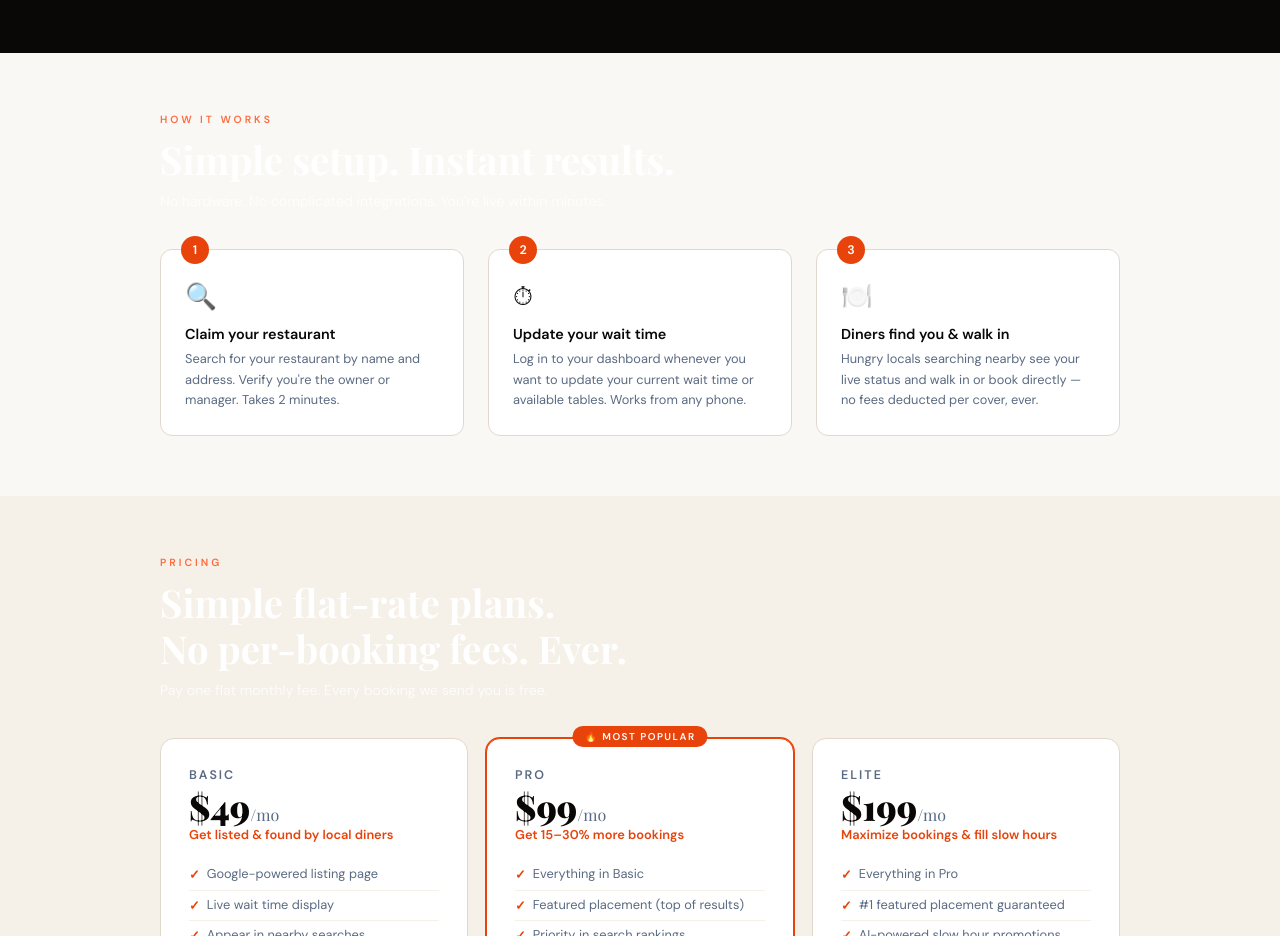
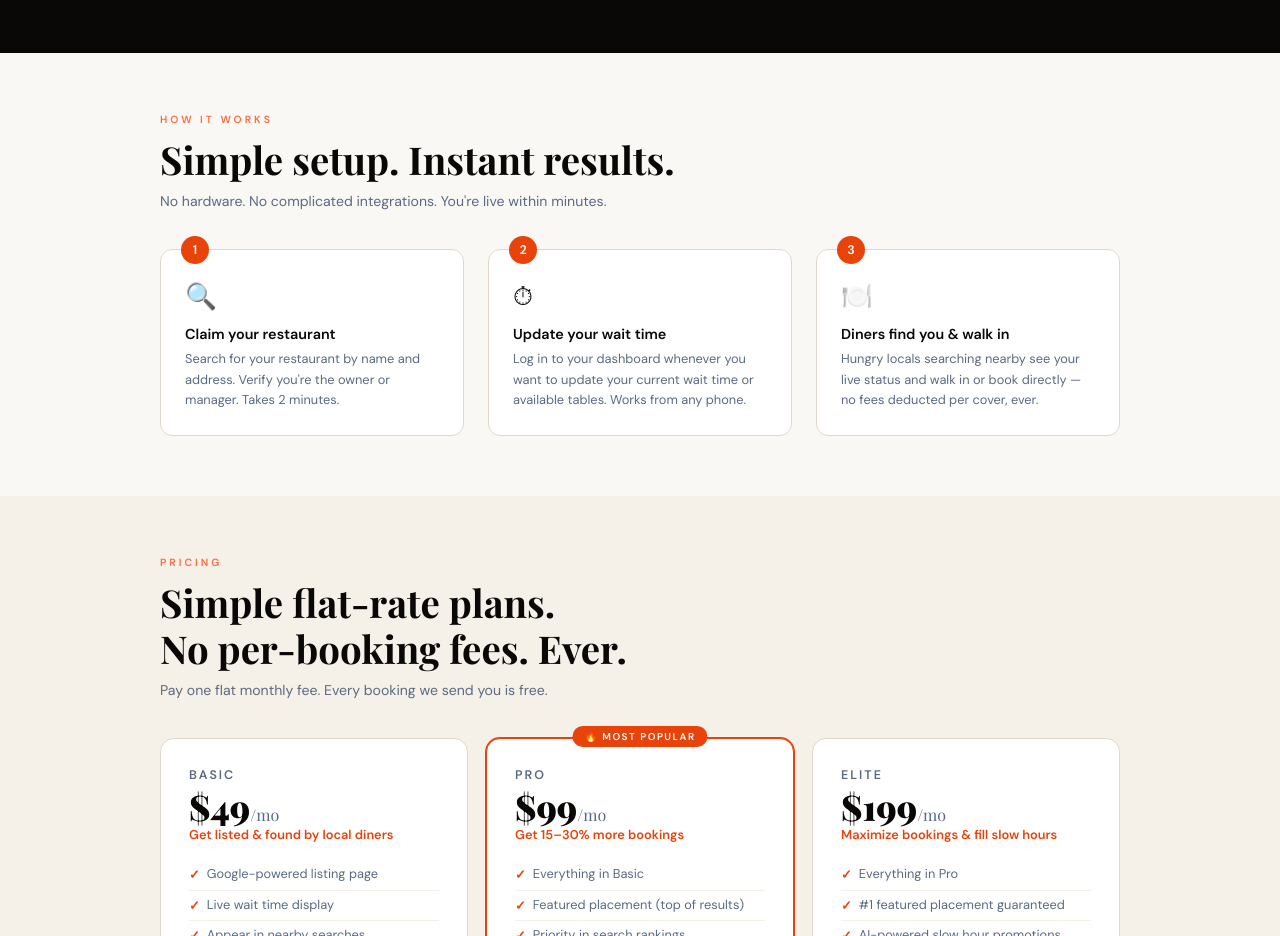
Before and after one commit to asbellrichard429-cpu/Getatablespot, a website: page claim-restaurant.html in a window 1280 px wide. Shown: the part 1322-2258 px from the top of the page. Drawn offline with nearby package versions, Linux system fonts and the light colour scheme; a web font is replaced by a local one.

Commit message:
Update claim-restaurant.html

```diff
--- a/claim-restaurant.html
+++ b/claim-restaurant.html
@@ -71,7 +71,7 @@ header{background:#0A0806;position:sticky;top:0;z-index:200}
 .vs-text strong{color:#FFFFFF}
 
 /* HOW IT WORKS */
-.how-section{padding:60px 24px;background:#FAF8F4}
+.how-section{padding:60px 24px;background:#FAF8F4}.how-section .section-title{color:#0A0806!important}.how-section .section-sub{color:#5A6A82!important}.plans-section .section-title{color:#0A0806!important}.plans-section .section-sub{color:#5A6A82!important}
 .how-grid{display:grid;grid-template-columns:repeat(3,1fr);gap:24px;margin-top:36px}
 .how-card{background:white;border:1.5px solid var(--border);border-radius:12px;padding:24px;position:relative;transition:box-shadow .2s}
 .how-card:hover{box-shadow:0 8px 32px rgba(10,8,6,.08)}
```
